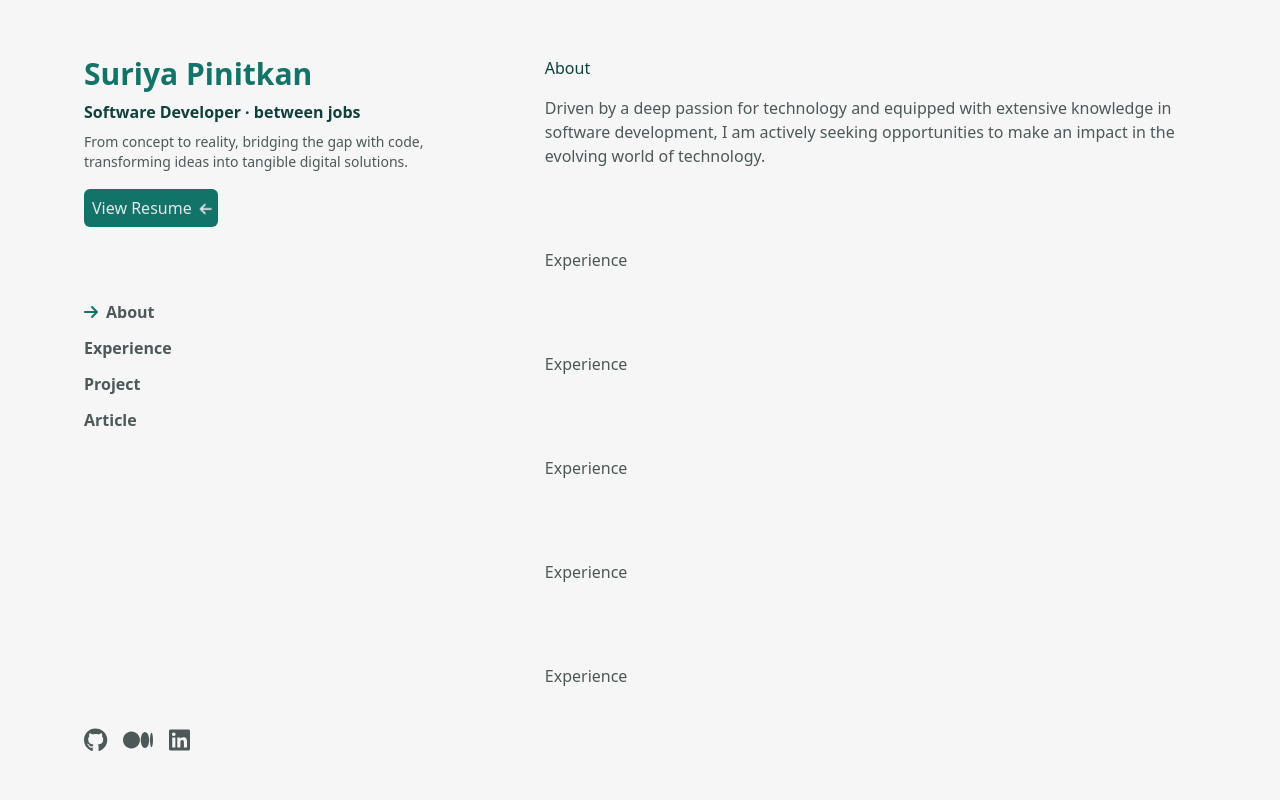
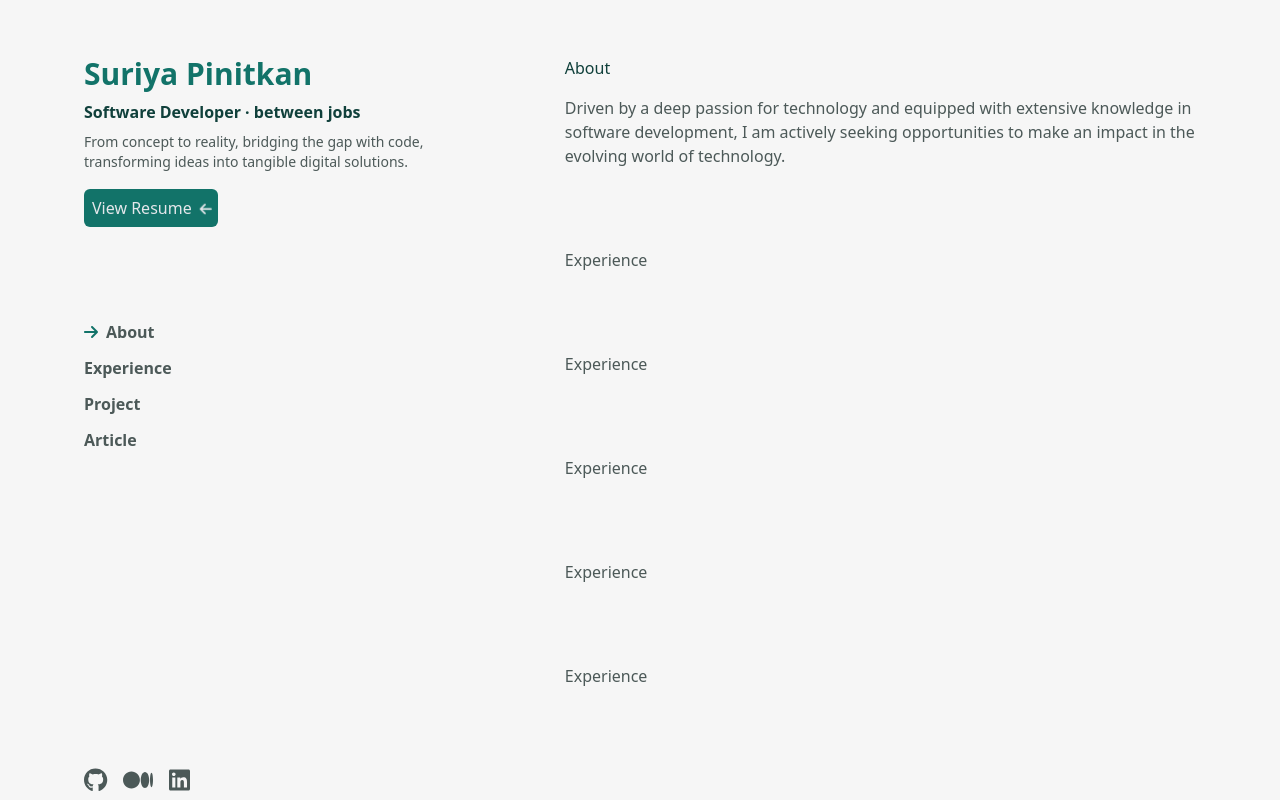
Before and after one commit to suriyapi/vitereact, a React (Vite) app: page / in a window 1280 px wide. Built offline with nearby package versions, Linux system fonts and the light colour scheme.

Commit message:
Edit Resp

```diff
--- a/src/App.jsx
+++ b/src/App.jsx
@@ -4,7 +4,7 @@ import RightSection from './sections/RightSection'
 
 function App() {
   return (
-    <div className='mt-14 mx-auto max-w-6xl grid lg:grid-cols-[40%_60%]'>
+    <div className='mt-14 mx-auto max-w-6xl grid gap-5 lg:grid-cols-[40%_60%]'>
       <LeftSection />
       <RightSection />
     </div>
--- a/src/sections/LeftSection/index.jsx
+++ b/src/sections/LeftSection/index.jsx
@@ -5,7 +5,7 @@ import Navbar from "../Navbar";
 const LeftSection = () => {
   return (
     <div className="px-5">
-        <div className='sticky top-14 grid grid-rows-[35%_45%_20%] h-[87vh]'>
+        <div className='sticky top-14 grid gap-y-5 lg:grid-rows-[35%_45%_20%] lg:h-[87vh]'>
             <Header />
             <Navbar />
             <Contact />
```
